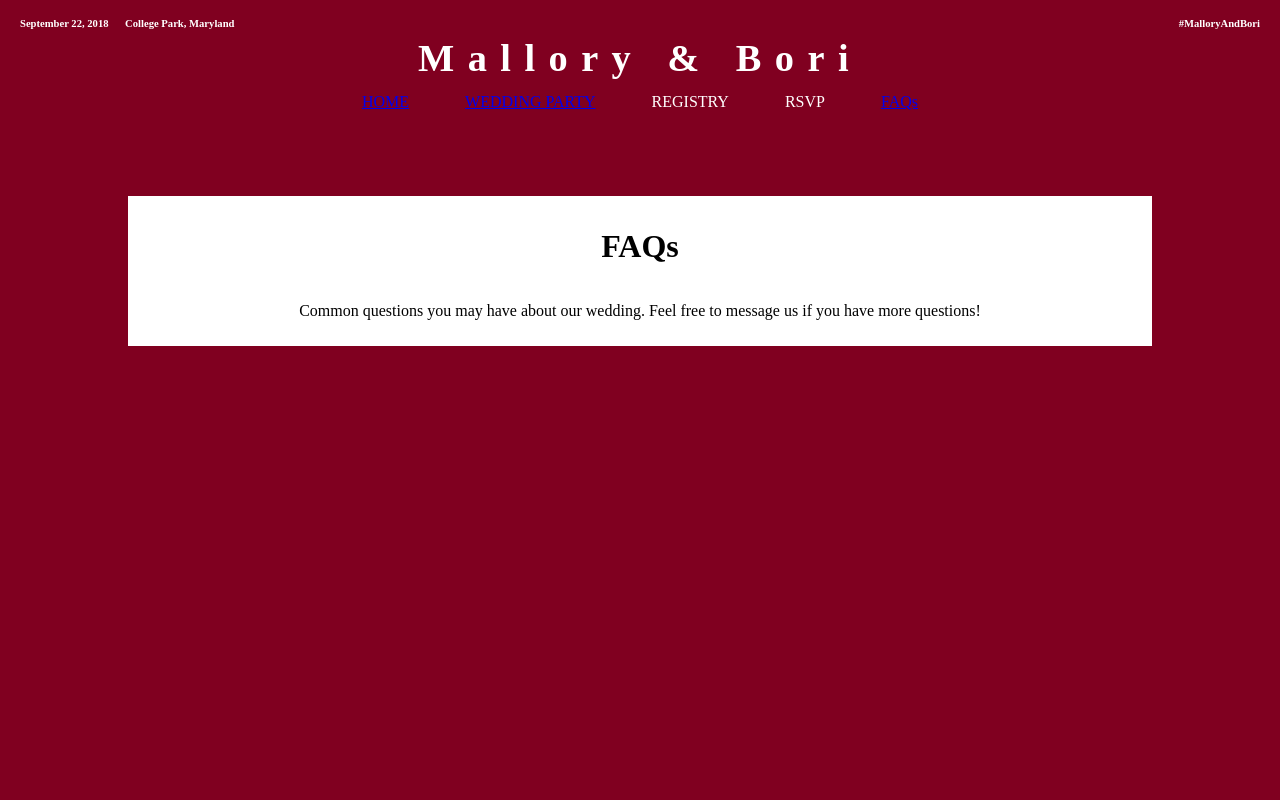
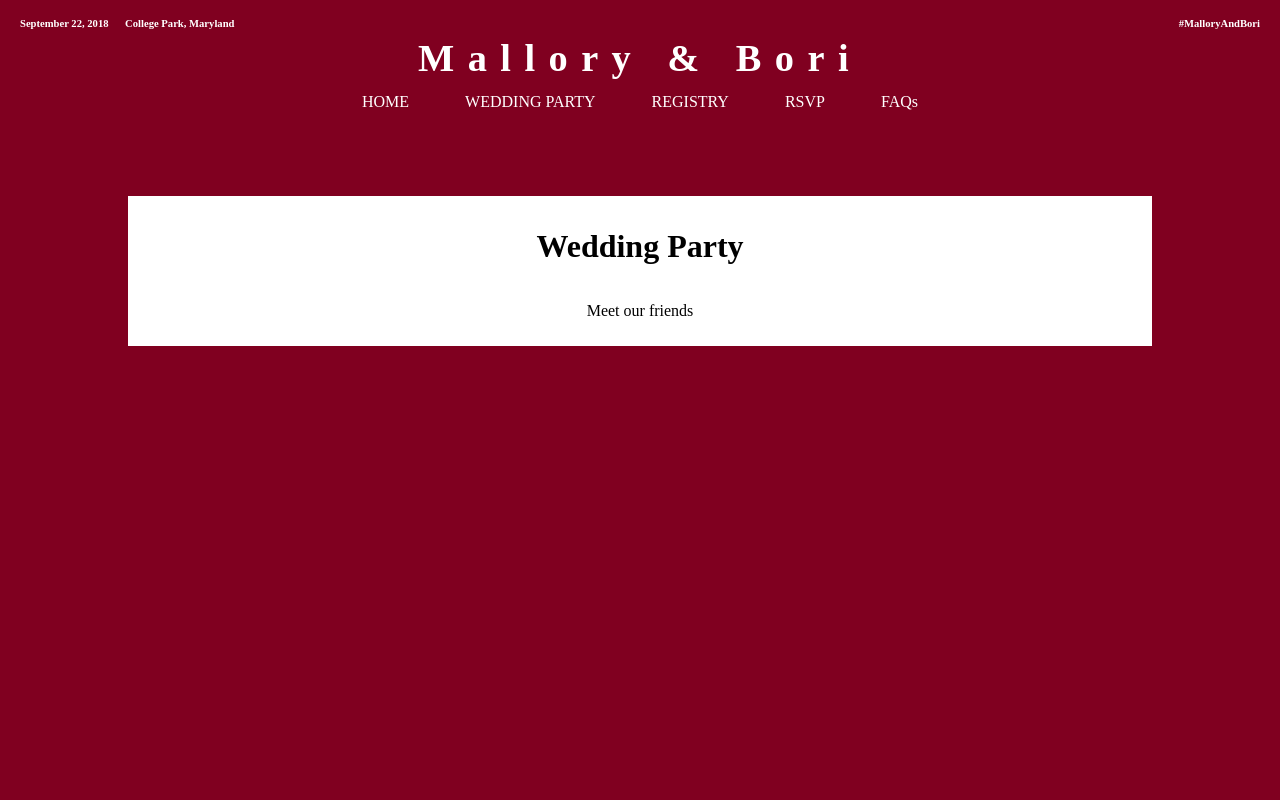
Before and after one commit to borikanes/wedding-ui, a React (Create React App) app: page /weddingparty in a window 1280 px wide. Shown: the top 800 px of the page. Built offline with nearby package versions, Linux system fonts and the light colour scheme; a web font is replaced by a local one.

Commit message:
updated the nav buttons to be white

```diff
--- a/src/Faq.js
+++ b/src/Faq.js
@@ -6,7 +6,7 @@ import TopicHeader from './TopicHeader.js';
 export default class Faq extends Component {
     render(){
         return(
-            <TopicHeader />
+            <TopicHeader title="FAQs" detail="Common questions you may have about our wedding. Feel free to message us if you have more questions!"/>
         );
     }
 }
--- a/src/Topheader.css
+++ b/src/Topheader.css
@@ -41,6 +41,11 @@
     text-align: center;
     font-size: 1em;
     margin-top: -0.8em;
+}
+
+.Header-nav-buttons-div a {
+    color: white;
+    text-decoration: none;
 }
 
 .Header-nav-buttons {
@@ -119,6 +124,8 @@
         margin-bottom: 20px;
         margin-block-start: 10px;
         font-size: 1.5em;
+        color: white;
+        text-decoration: none;
         /* animation-name: buttonsfade;
         animation-duration: 0.2s;
         animation-delay: 1.5s;
--- a/src/TopicHeader.css
+++ b/src/TopicHeader.css
@@ -8,7 +8,7 @@
 }
 
 .TopicHeader-header-parent-div {
-    background-color: #800020;;
+    background-color: #800020;
     height: 150px;
     width: 100%;
     display: flex;
@@ -24,3 +24,10 @@
     justify-content: center;
     flex-direction: column;
 }
+
+
+@media only screen and (max-width : 450px) {
+    .TopicHeader-header-parent-div {
+        font-size: 13px;
+    }
+}
--- a/src/TopicHeader.js
+++ b/src/TopicHeader.js
@@ -9,8 +9,8 @@ export default class TopicHeader extends Component {
             <div className="TopicHeader-parent-div">
                 <div className="TopicHeader-header-parent-div">
                     <div className="TopicHeader-header-content-div">
-                        <h1>FAQs</h1>
-                        <p>Common questions you may have about our wedding. Feel free to message us if you have more questions!</p>
+                        <h1>{this.props.title}</h1>
+                        <p>{this.props.detail}</p>
                     </div>
                 </div>
             </div>
--- a/src/WeddingParty.js
+++ b/src/WeddingParty.js
@@ -6,7 +6,7 @@ import TopicHeader from './TopicHeader.js';
 export default class WeddingParty extends Component {
     render(){
         return(
-            <TopicHeader />
+            <TopicHeader title="Wedding Party" detail="Meet our friends" />
         );
     }
 }
```
Also changed, not shown: src/Faq.css (line endings or trailing spaces), src/logo.svg (deleted).
